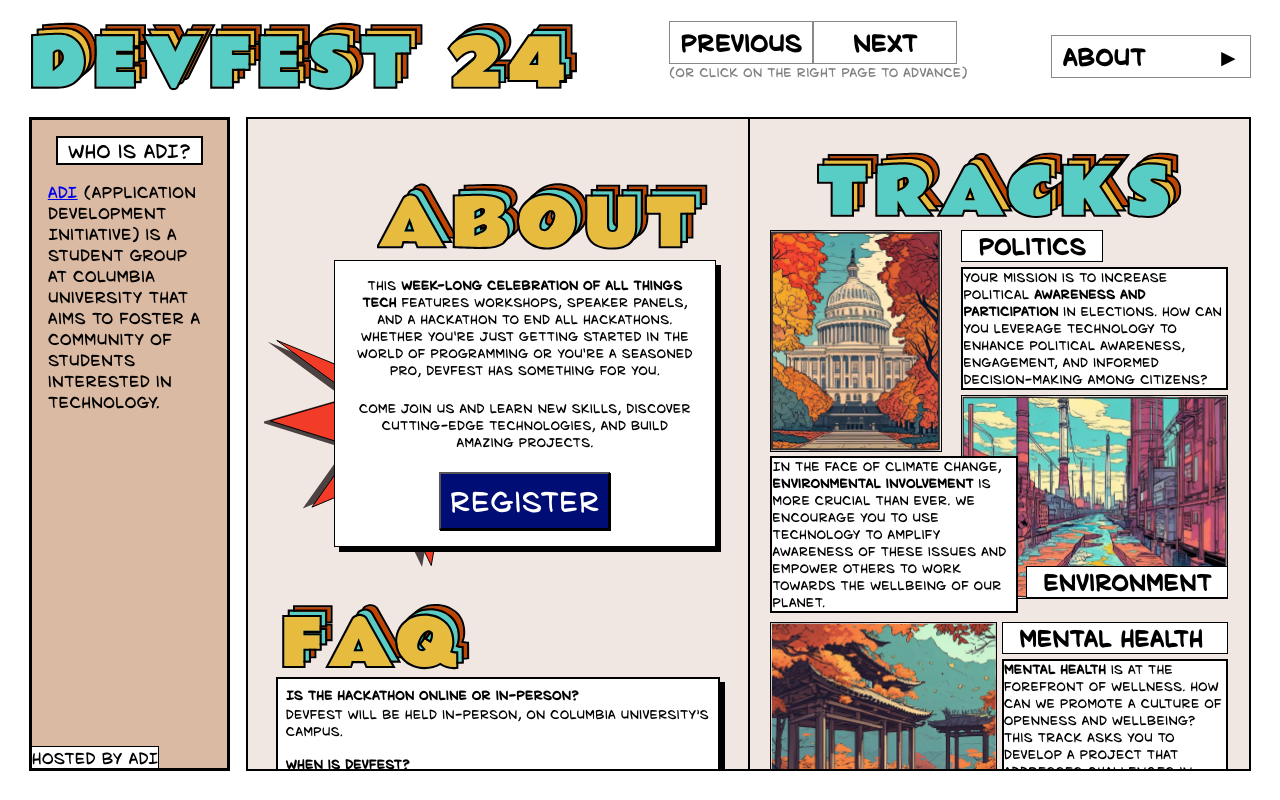
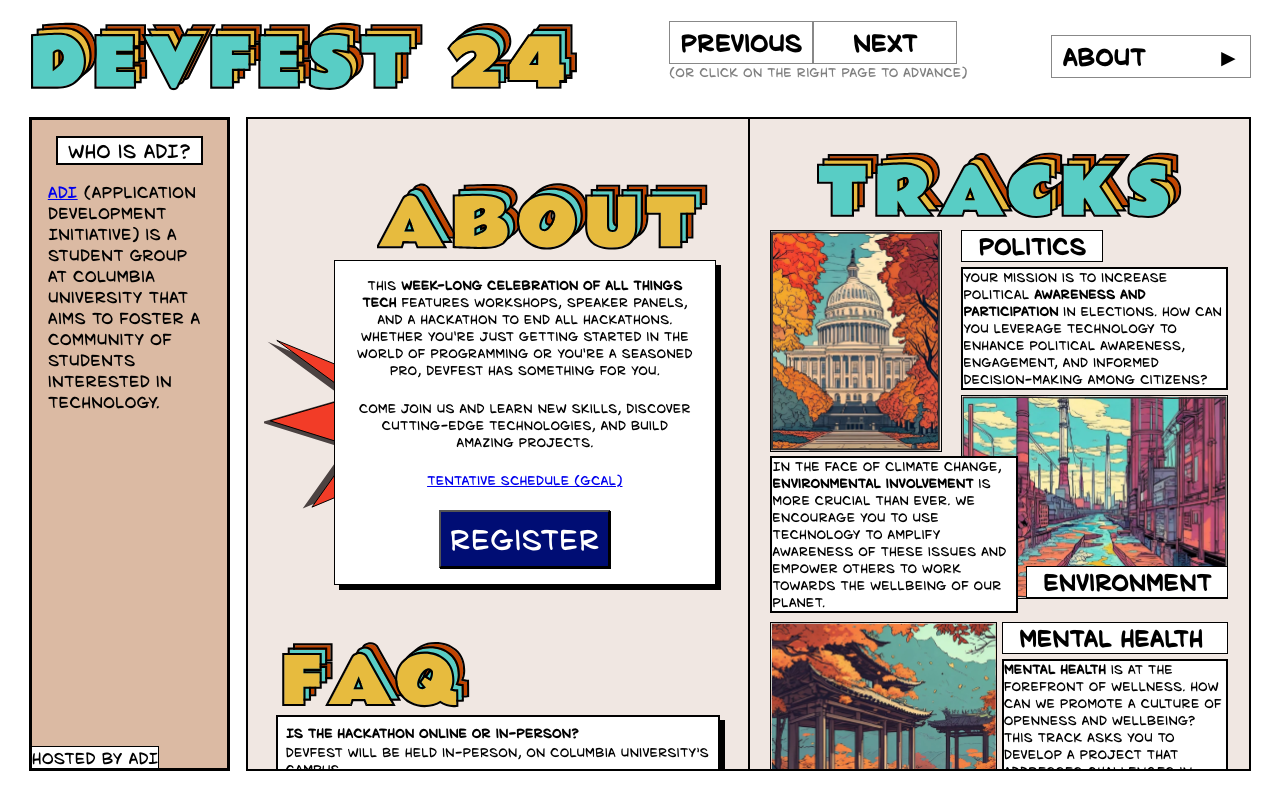
Before and after one commit to adicu/devfest-2024, a Next.js app: page / in a window 1280 px wide. Built offline with nearby package versions, Linux system fonts and the light colour scheme.

Commit message:
Added tentative link to GCal

```diff
--- a/src/components/pages/home/HomePage.jsx
+++ b/src/components/pages/home/HomePage.jsx
@@ -219,6 +219,12 @@
           and build amazing projects.
         </p>
         <br />
+        <p>
+          <a href="https://calendar.google.com/calendar/u/0/r?cid=Y19iYzE0YzE1ZjU5MDJhOWFlZDk2NjMxMGU0OTNjYjllYzU5ZGRjZWMyMzdiZDI5NjNiYjRmNjdhMDE5YmJmMzVhQGdyb3VwLmNhbGVuZGFyLmdvb2dsZS5jb20">
+            Tentative Schedule (GCal)
+          </a>
+        </p>
+        <br />
         <RegisterButton onClick={register}>Register</RegisterButton>
       </AboutDiv>
       <br />
```
